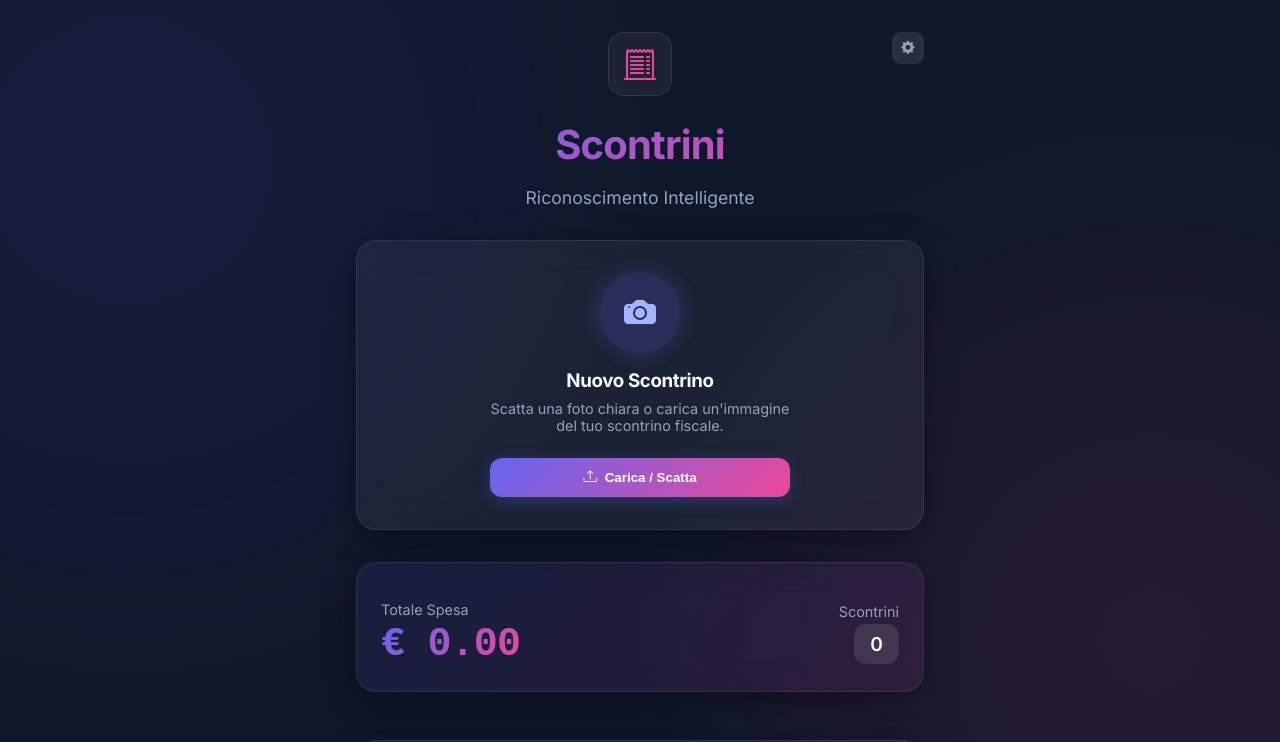
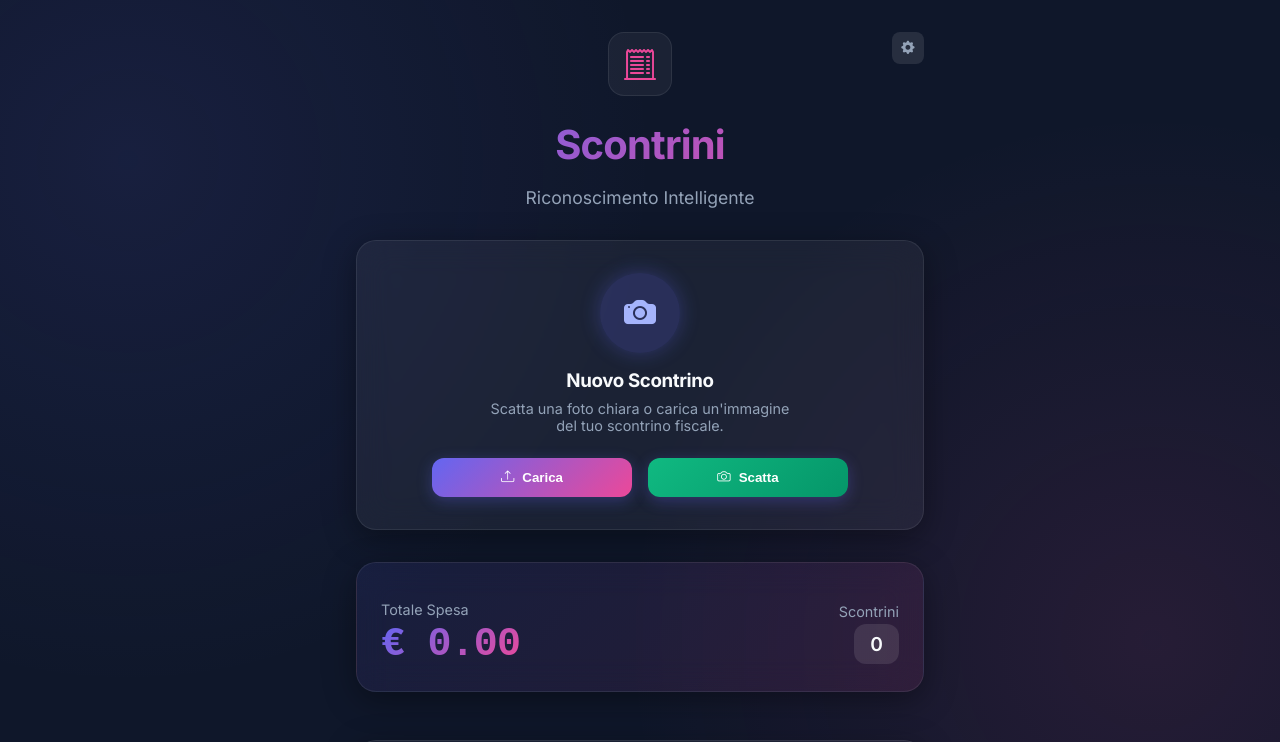
Before and after one commit to edymetal/scontrini, a React (Vite) app: page / in a window 1280 px wide. Shown: the top 742 px of the page. Built offline with nearby package versions, Linux system fonts and the light colour scheme; no server answers.

Commit message:
feat: split upload and camera capture into separate buttons

```diff
--- a/src/components/UploadSection.jsx
+++ b/src/components/UploadSection.jsx
@@ -1,7 +1,8 @@
 import React, { useRef } from 'react';
 
 const UploadSection = ({ onImageUpload, isProcessing }) => {
-    const fileInputRef = useRef(null);
+    const uploadInputRef = useRef(null);
+    const cameraInputRef = useRef(null);
 
     const handleFileChange = (e) => {
         const file = e.target.files[0];
@@ -10,17 +11,31 @@ const UploadSection = ({ onImageUpload, isProcessing }) => {
         }
     };
 
-    const handleClick = () => {
-        fileInputRef.current.click();
+    const handleUploadClick = () => {
+        uploadInputRef.current.click();
+    };
+
+    const handleCameraClick = () => {
+        cameraInputRef.current.click();
     };
 
     return (
         <div className="glass-panel" style={{ padding: '2rem', textAlign: 'center', marginBottom: '2rem' }}>
+            {/* Standard Upload Input */}
             <input
                 type="file"
                 accept="image/*"
-                // capture="environment" - Removed to allow choice between camera and gallery on mobile
-                ref={fileInputRef}
+                ref={uploadInputRef}
+                style={{ position: 'absolute', width: '1px', height: '1px', padding: 0, margin: '-1px', overflow: 'hidden', clip: 'rect(0,0,0,0)', border: 0 }}
+                onChange={handleFileChange}
+            />
+
+            {/* Camera Input */}
+            <input
+                type="file"
+                accept="image/*"
+                capture="environment"
+                ref={cameraInputRef}
                 style={{ position: 'absolute', width: '1px', height: '1px', padding: 0, margin: '-1px', overflow: 'hidden', clip: 'rect(0,0,0,0)', border: 0 }}
                 onChange={handleFileChange}
             />
@@ -45,23 +60,43 @@ const UploadSection = ({ onImageUpload, isProcessing }) => {
                 </p>
             </div>
 
+            <div style={{ display: 'flex', gap: '1rem', justifyContent: 'center', flexWrap: 'wrap' }}>
                 <button
-                onClick={handleClick}
+                    onClick={handleUploadClick}
                     className="btn-primary"
                     disabled={isProcessing}
-                style={{ width: '100%', maxWidth: '300px', display: 'inline-flex', alignItems: 'center', justifyContent: 'center', gap: '0.5rem' }}
+                    style={{ flex: '1 1 auto', minWidth: '140px', maxWidth: '200px', display: 'inline-flex', alignItems: 'center', justifyContent: 'center', gap: '0.5rem' }}
                 >
                     {isProcessing ? (
                         <>
                             <span className="spinner-border spinner-border-sm" role="status" aria-hidden="true"></span>
-                        Elaborazione...
+                            Attendere...
                         </>
                     ) : (
                         <>
-                        <i className="bi bi-upload"></i> Carica / Scatta
+                            <i className="bi bi-upload"></i> Carica
                         </>
                     )}
                 </button>
+
+                <button
+                    onClick={handleCameraClick}
+                    className="btn-primary"
+                    disabled={isProcessing}
+                    style={{ flex: '1 1 auto', minWidth: '140px', maxWidth: '200px', display: 'inline-flex', alignItems: 'center', justifyContent: 'center', gap: '0.5rem', background: 'linear-gradient(135deg, #10b981 0%, #059669 100%)' }}
+                >
+                    {isProcessing ? (
+                        <>
+                            <span className="spinner-border spinner-border-sm" role="status" aria-hidden="true"></span>
+                            Attendere...
+                        </>
+                    ) : (
+                        <>
+                            <i className="bi bi-camera"></i> Scatta
+                        </>
+                    )}
+                </button>
+            </div>
         </div>
     );
 };
```
Lines whose indentation alone changed are shown as unchanged.
